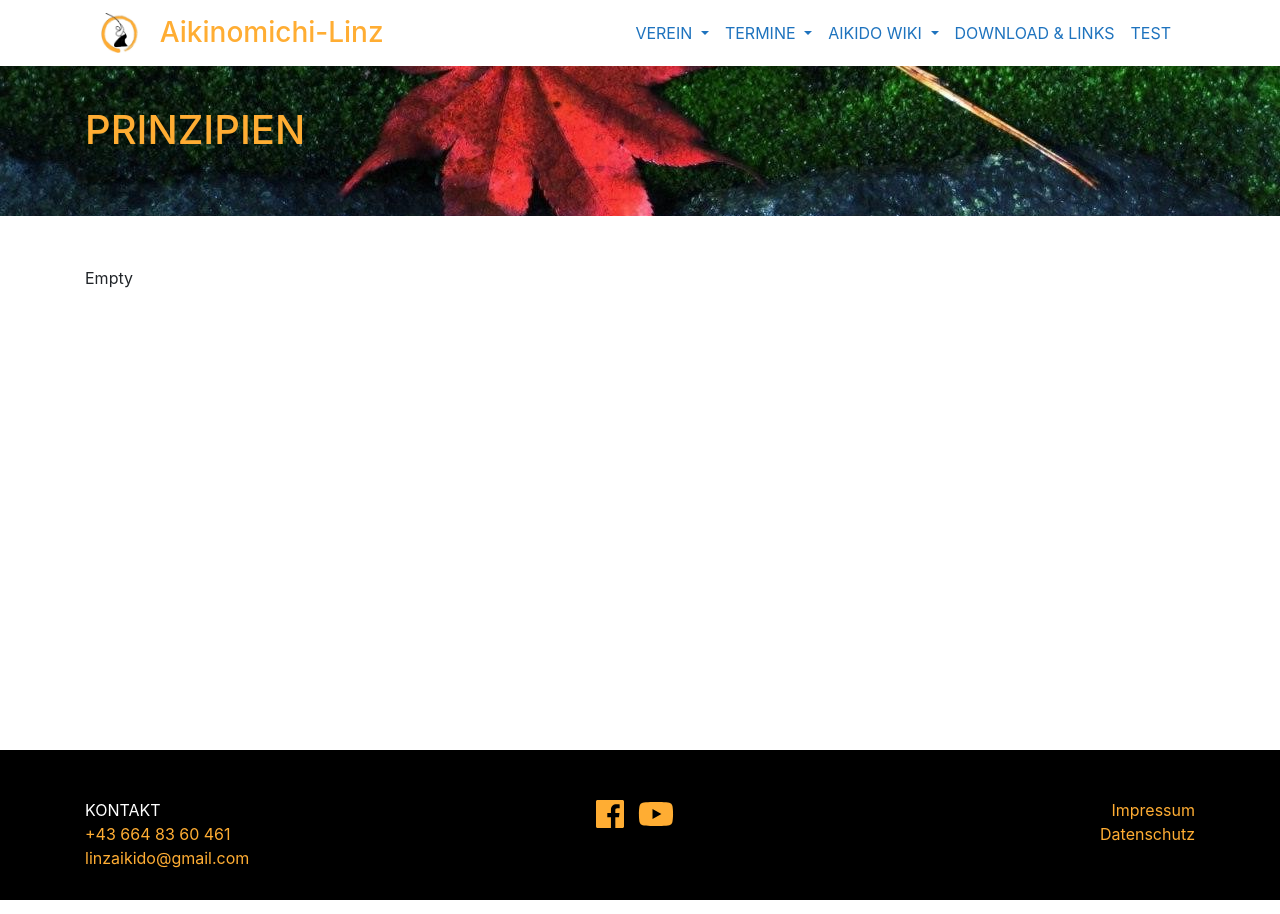
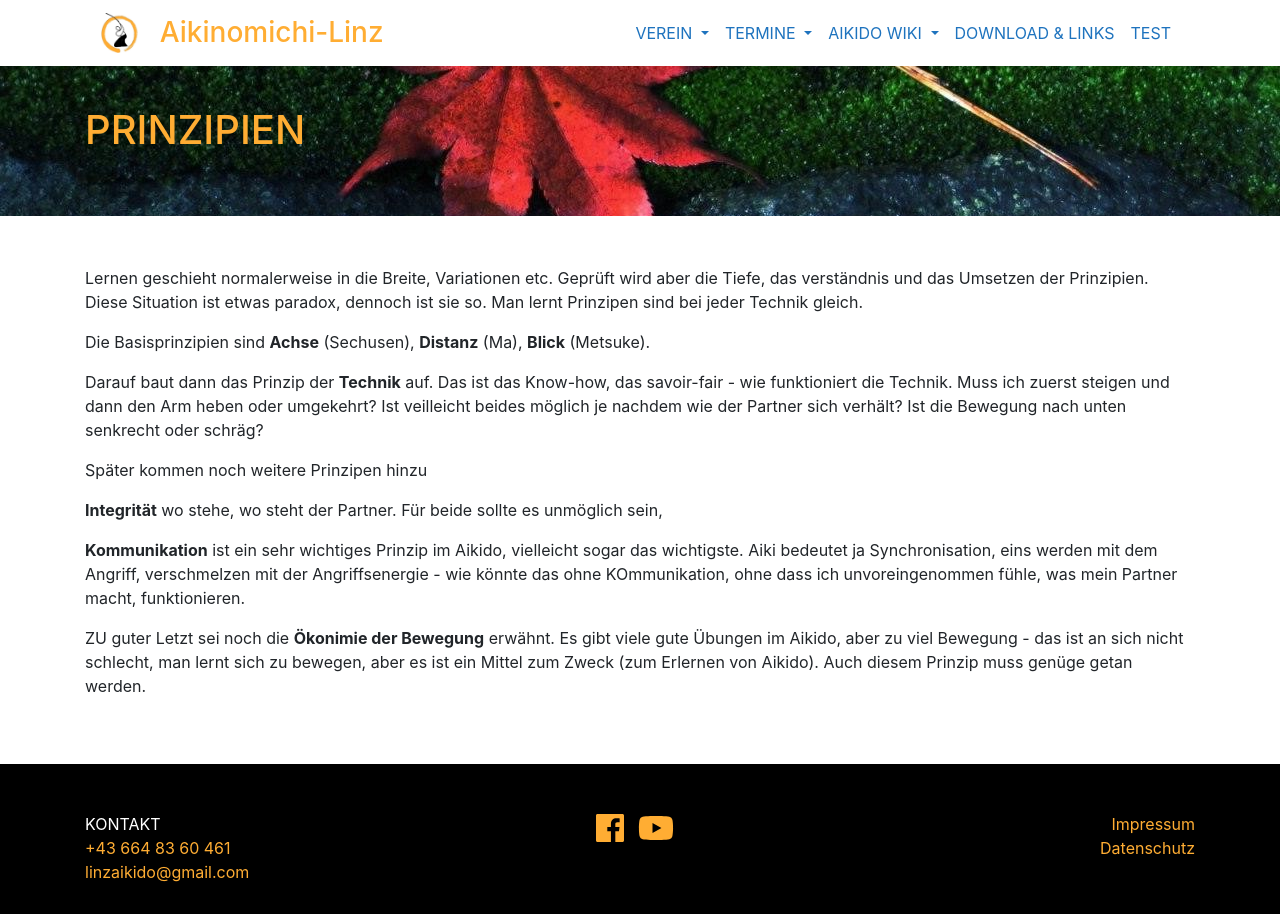
Before and after one commit to TWachs/aikinomichi-linz, a Jekyll site: the page built from prinzipien.md, in a window 1280 px wide. Built offline with Jekyll 4.4.1, drawn with Linux system fonts in a browser that asks for light colours; nearby versions of some CDN libraries.

Commit message:
Update prinzipien.md
Text begonnen - noch sehr roh

```diff
--- a/prinzipien.md
+++ b/prinzipien.md
@@ -5,5 +5,22 @@ title: Prinzipien
 
 
 <div class="container block" markdown="1">
-Empty
+
+Lernen geschieht normalerweise in die Breite, Variationen etc. Geprüft wird aber die Tiefe, das verständnis und das Umsetzen der Prinzipien. Diese Situation ist etwas paradox, dennoch ist sie so.
+Man lernt
+Prinzipen sind bei jeder Technik gleich.
+
+Die Basisprinzipien sind **Achse** (Sechusen), **Distanz** (Ma), **Blick** (Metsuke).
+
+Darauf baut dann das Prinzip der **Technik** auf. Das ist das Know-how, das savoir-fair - wie funktioniert die Technik. Muss ich zuerst steigen und dann den Arm heben oder umgekehrt? Ist veilleicht beides möglich je nachdem wie der Partner sich verhält? Ist die Bewegung nach unten senkrecht oder schräg?
+
+Später kommen noch weitere Prinzipen hinzu
+
+**Integrität** wo stehe, wo steht der Partner. Für beide sollte es unmöglich sein,
+
+**Kommunikation** ist ein sehr wichtiges Prinzip im Aikido, vielleicht sogar das wichtigste. Aiki bedeutet ja Synchronisation, eins werden mit dem Angriff, verschmelzen mit der Angriffsenergie - wie könnte das ohne KOmmunikation, ohne dass ich unvoreingenommen fühle, was mein Partner macht, funktionieren.
+
+ZU guter Letzt sei noch die **Ökonimie der Bewegung** erwähnt. Es gibt viele gute Übungen im Aikido, aber zu viel Bewegung - das ist an sich nicht schlecht, man lernt sich zu bewegen, aber es ist ein Mittel zum Zweck (zum Erlernen von Aikido). Auch diesem Prinzip muss genüge getan werden.
+
+
 </div>
```
